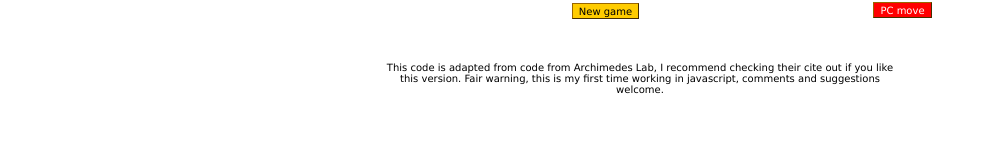
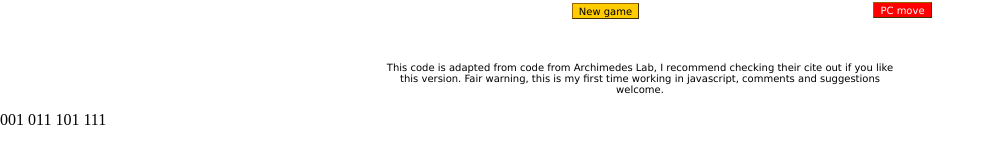
Before and after one commit to BenPyle/BenPyle.github.io, a Jekyll site: the page nim/index.html, which Jekyll copies as it is, in a window 1280 px wide. Shown: the part 421-585 px from the top of the page, without its empty margins (0-995 px from the left). Built offline with Jekyll 4.4.1, drawn with Linux system fonts in a browser that asks for light colours.

Commit message:
Update index.html

```diff
--- a/nim/index.html
+++ b/nim/index.html
@@ -224,3 +230,8 @@ You move first, or PC moves first if you click PC move.</font></p>
 </table>
 </body>
 </html>
+
+<span id="r1"> 001 </span>
+<span id="r2"> 011 </span>
+<span id="r3"> 101 </span>
+<span id="r4"> 111 </span>
```
Also changed, not shown: other parts of nim/index.html (+7 -1 lines).
